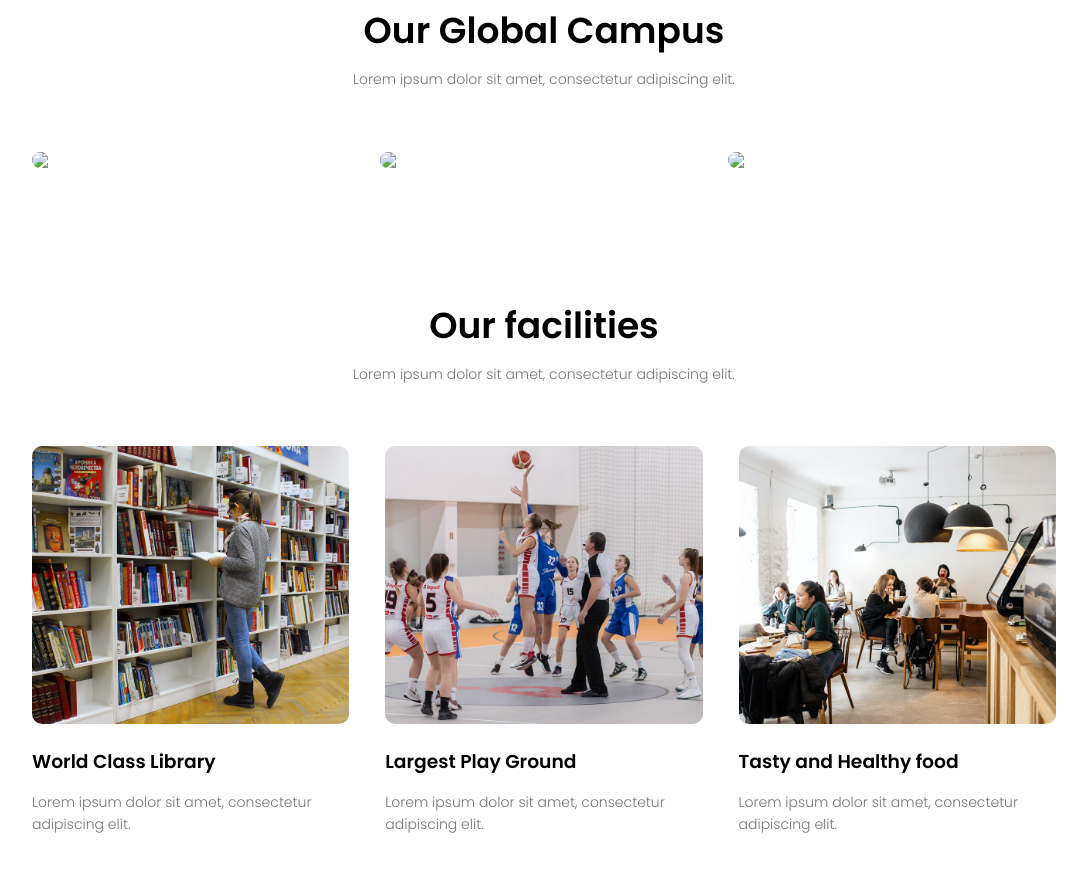
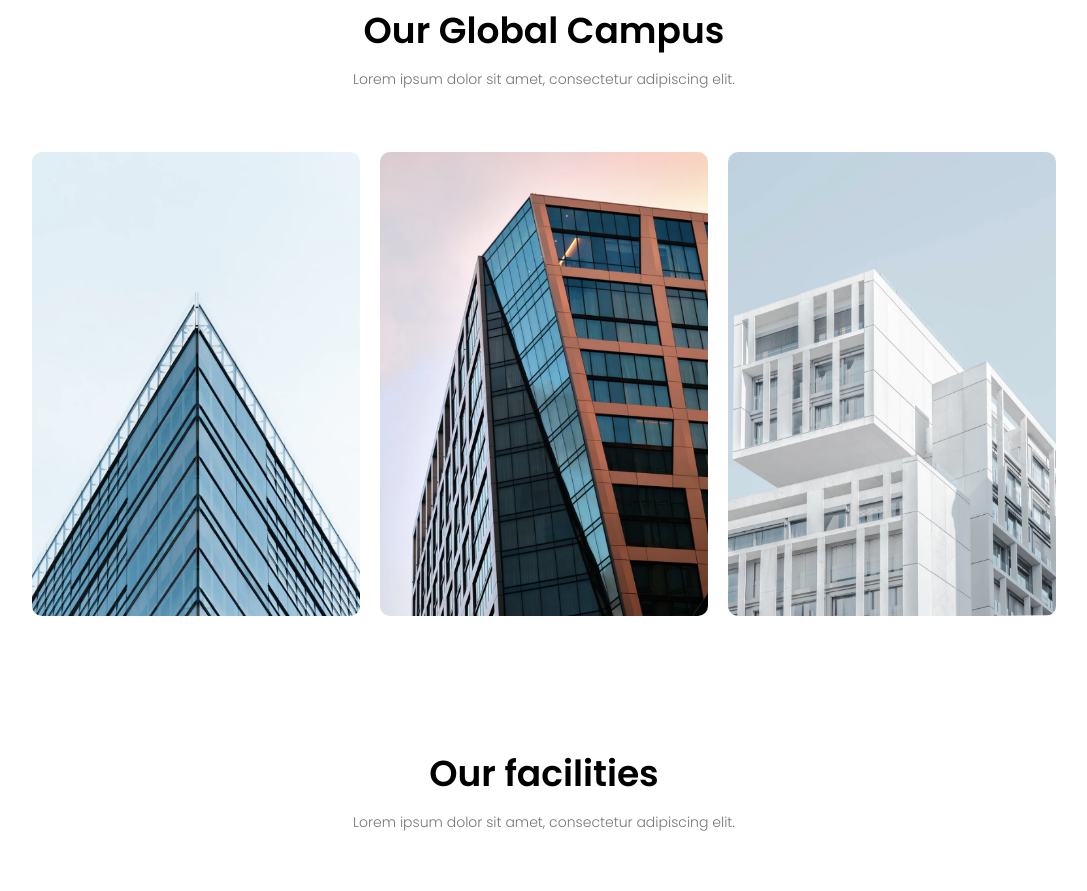
Before and after one commit to phemza01/SCHOOL-WEBSITE, a plain HTML site: page index.html in a window 1280 px wide. Shown: the part 1387-2278 px from the top of the page, without its empty margins (96-1183 px from the left). Drawn offline with Linux system fonts and the light colour scheme.

Commit message:
school push again

```diff
--- a/index.html
+++ b/index.html
@@ -72,19 +72,19 @@
 
     <div class="row">
         <div class="campus-col">
-            <img src="../project 8 (school website)/Image/london.png">
+            <img src="Image/london.png">
             <div class="layer">
                 <h3>LONDON</h3>
             </div>
         </div>
         <div class="campus-col">
-            <img src="../project 8 (school website)/Image/newyork.png">
+            <img src="Image/newyork.png">
             <div class="layer">
                 <h3>NEWYORK</h3>
   </div>
 </div>
 <div class="campus-col">
-    <img src="../project 8 (school website)/Image/washington.png">
+    <img src="Image/washington.png">
     <div class="layer">
         <h3>WASHINGTON</h3>
     </div>
```
